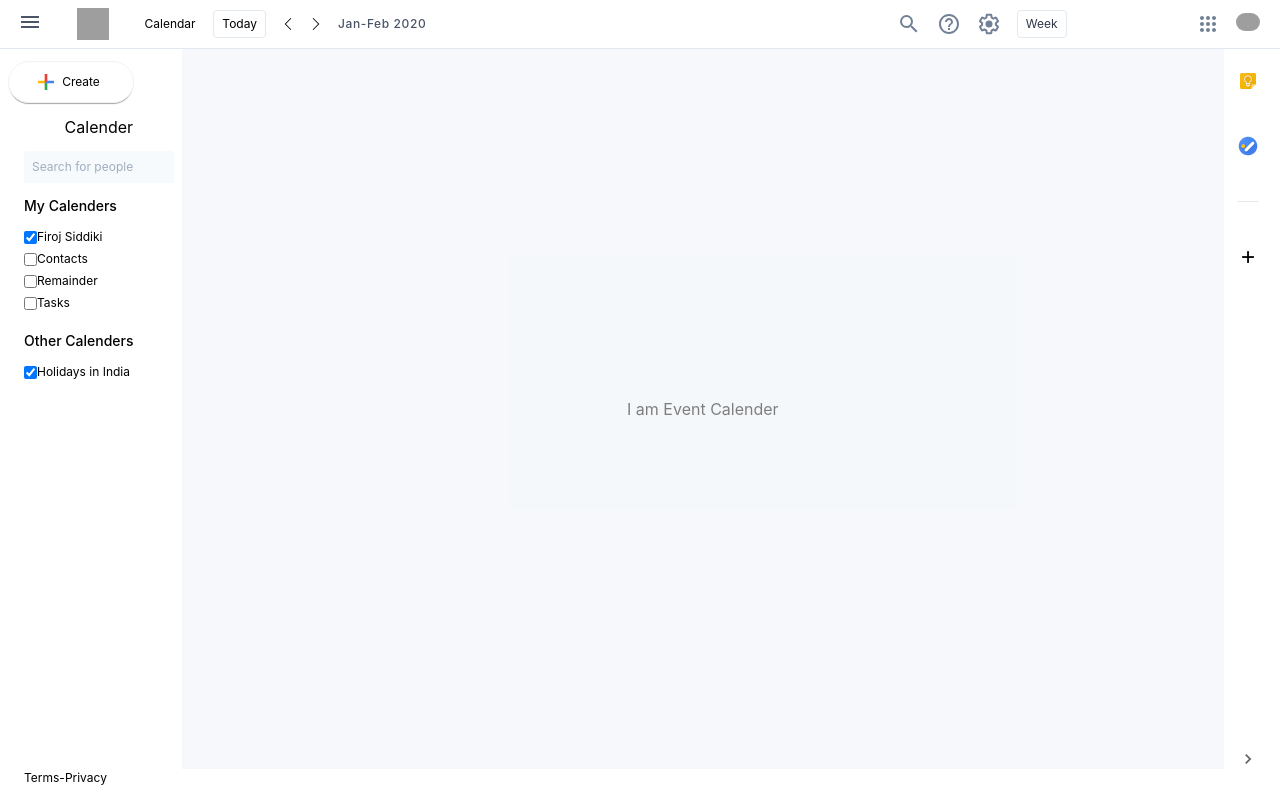
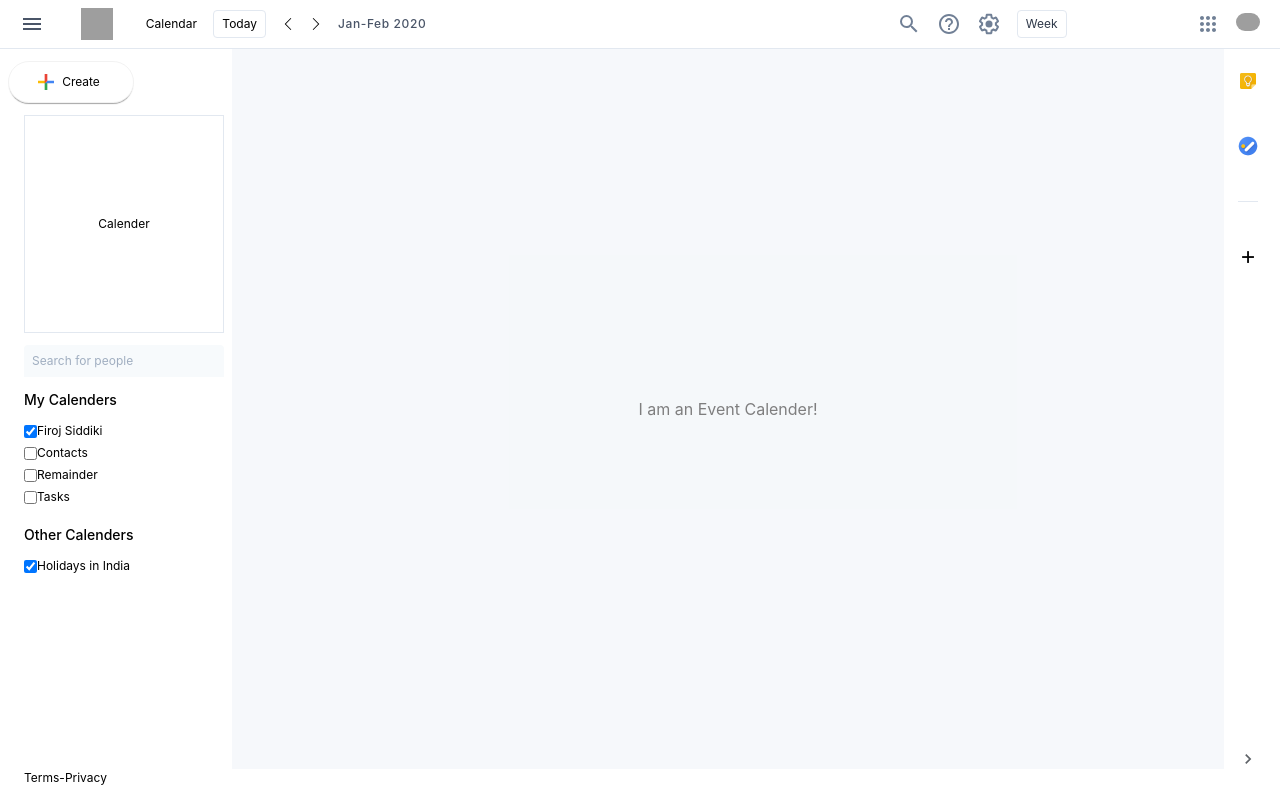
Before and after one commit to fir0j/Google-Calender, a React (Create React App) app: page / in a window 1280 px wide. Built offline with nearby package versions, Linux system fonts and the light colour scheme; grey boxes are pictures that could not be loaded; the HTML template or start-up script is replaced by a standard one.

Commit message:
creted complete layout

```diff
--- a/src/App.js
+++ b/src/App.js
@@ -1,10 +1,8 @@
 import React, { useState } from 'react';
 import { Navbar } from './components/Navbar.component';
-import { Sidebar } from './components/Sidebar.component';
+import { LeftBar } from './components/LeftBar.component';
 import { EventCalender } from './components/EventCalender.component';
-import Keep from './assests/keep.png';
-import Add from './assests/add.png';
-import Task from './assests/task.png';
+import { RightBar } from './components/RightBar.component';
 
 function App() {
 	const [ showSidebar, setShowSidebar ] = useState(true);
@@ -19,8 +17,8 @@ function App() {
 			<hr />
 			{showSidebar === true ? (
 				<div className="flex w-full">
-					<div className="w-2/12">
-						<Sidebar />
+					<div className="w-56 flex-none">
+						<LeftBar />
 					</div>
 					<div className="w-full">
 						<EventCalender />
@@ -43,46 +41,4 @@ function App() {
 	);
 }
 
-const RightBar = () => {
-	return (
-		<div className="flex h-full flex-col items-center justify-between">
-			<div className=" h-1/3 flex flex-col justify-around">
-				<span className="">
-					<img className="w-5 h-5" src={Keep} alt="" />
-				</span>
-
-				<span className="">
-					<img className="w-5 h-5" src={Task} alt="" />
-				</span>
-
-				<span>
-					<hr />
-				</span>
-
-				<span className="">
-					<img className="w-5 h-5" src={Add} alt="" />
-				</span>
-			</div>
-
-			<div className="">
-				<svg
-					className="w-5 h-5"
-					version="1.1"
-					id="Layer_1"
-					x="0px"
-					y="0px"
-					width="20px"
-					height="20px"
-					viewBox="0 0 24 24"
-					enable-background="new 0 0 24 24"
-					fill="#5F6368"
-				>
-					<path d="M8.59,16.59L13.17,12L8.59,7.41L10,6l6,6l-6,6L8.59,16.59z" />
-					<path fill="none" d="M0,0h24v24H0V0z" />
-				</svg>
-			</div>
-		</div>
-	);
-};
-
 export default App;
--- a/src/components/EventCalender.component.js
+++ b/src/components/EventCalender.component.js
@@ -3,7 +3,7 @@ import React from 'react';
 export const EventCalender = () => {
 	return (
 		<div className="w-full ml-2 h-screen90 flex justify-center items-center bg-gray-200 opacity-50">
-			<p>I am Event Calender</p>
+			<p>I am an Event Calender!</p>
 		</div>
 	);
 };
--- a/src/components/Sidebar.component.js
+++ b/src/components/LeftBar.component.js
@@ -1,5 +1,5 @@
 import React from 'react';
-export const Sidebar = () => {
+export const LeftBar = () => {
 	return (
 		<div className="w-full h-screen90 text-center">
 			<div className="h-full flex flex-col justify-between">
@@ -18,7 +18,9 @@ export const Sidebar = () => {
 					</div>
 
 					<div className="h-full flex flex-col justify-start ml-6">
-						<div className="mb-3">Calender</div>
+						<div className="mb-3 border w-full h-1/3 flex items-center justify-center text-xs ">
+							Calender
+						</div>
 
 						<div>
 							<input
--- a/src/components/Navbar.component.js
+++ b/src/components/Navbar.component.js
@@ -6,13 +6,14 @@ export const Navbar = (props) => {
 	return (
 		<nav className="flex justify-between text-xs my-2">
 			<div className="w-2/12 flex justify-around items-center">
-				<figure className="">
-					<button className="inline-block" onClick={props.toggleSidebar}>
-						<svg className="w-6 h-6 fill-current text-gray-700" focusable="false" viewBox="0 0 24 24">
-							<path d="M3 18h18v-2H3v2zm0-5h18v-2H3v2zm0-7v2h18V6H3z" />
-						</svg>
-					</button>
-				</figure>
+				<button
+					className="p-1 inline-block hover:border rounded-full hover:bg-gray-200 focus:outline-none"
+					onClick={props.toggleSidebar}
+				>
+					<svg className="w-6 h-6 fill-current text-gray-700" focusable="false" viewBox="0 0 24 24">
+						<path d="M3 18h18v-2H3v2zm0-5h18v-2H3v2zm0-7v2h18V6H3z" />
+					</svg>
+				</button>
 				<label className="flex">
 					<img
 						className="w-8 h-8"
--- /dev/null
+++ b/src/components/RightBar.component.js
@@ -0,0 +1,46 @@
+import React from 'react';
+import Keep from '../assests/keep.png';
+import Add from '../assests/add.png';
+import Task from '../assests/task.png';
+
+export const RightBar = () => {
+	return (
+		<div className="flex h-full flex-col items-center justify-between">
+			<div className=" h-1/3 flex flex-col justify-around">
+				<span className="">
+					<img className="w-5 h-5" src={Keep} alt="" />
+				</span>
+
+				<span className="">
+					<img className="w-5 h-5" src={Task} alt="" />
+				</span>
+
+				<span>
+					<hr />
+				</span>
+
+				<span className="">
+					<img className="w-5 h-5" src={Add} alt="" />
+				</span>
+			</div>
+
+			<div className="">
+				<svg
+					className="w-5 h-5"
+					version="1.1"
+					id="Layer_1"
+					x="0px"
+					y="0px"
+					width="20px"
+					height="20px"
+					viewBox="0 0 24 24"
+					enable-background="new 0 0 24 24"
+					fill="#5F6368"
+				>
+					<path d="M8.59,16.59L13.17,12L8.59,7.41L10,6l6,6l-6,6L8.59,16.59z" />
+					<path fill="none" d="M0,0h24v24H0V0z" />
+				</svg>
+			</div>
+		</div>
+	);
+};
```
